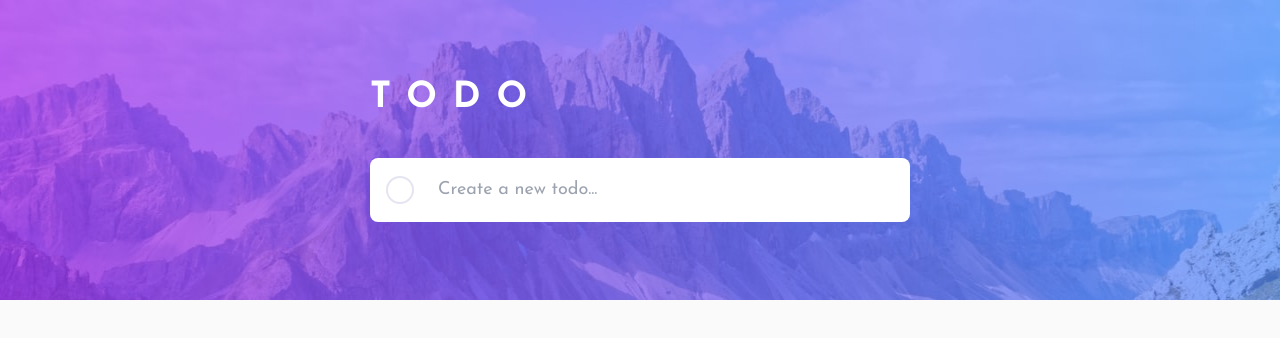
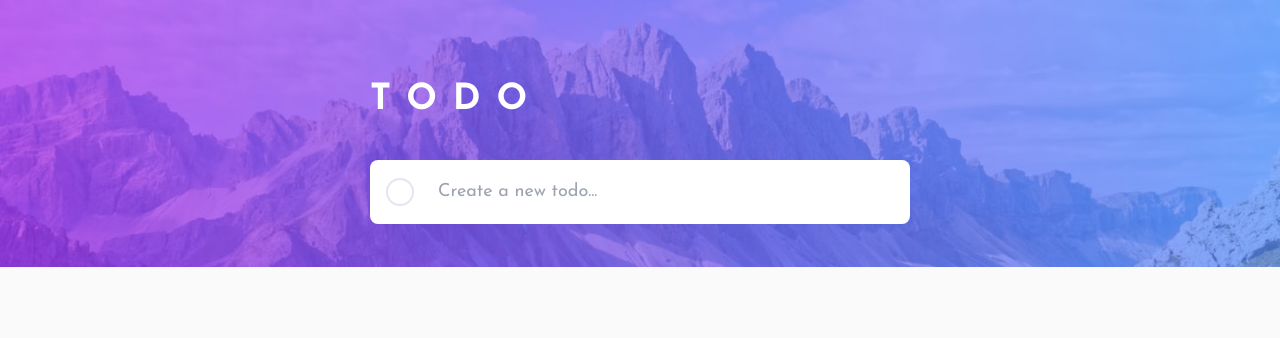
Before and after one commit to leandrho/todo-app-fmi, a React (Vite) app: page / in a window 1280 px wide. Shown: the top 338 px of the page. Built offline with nearby package versions, Linux system fonts and the light colour scheme.

Commit message:
change app

```diff
--- a/src/App.tsx
+++ b/src/App.tsx
@@ -7,12 +7,13 @@ function App() {
 
   const bg = {
     backgroundImage: 'url(/images/bg-desktop-light.jpg)',
-    backgroundSize: '100% 100%',
+    backgroundSize: '100%',
     backgroundPosition: 'top',
+    backgroundRepeat: 'no-repeat',
   }
   return (
     <>
-    <div className='min-h-[300px] flex items-center justify-center flex-col gap-10' style={bg}>
+    <div className='h-screen flex items-center pt-20 flex-col gap-10' style={bg}>
         <header className="w-[540px]">
           <h1 className="text-4xl font-bold text-white tracking-[1rem]">TODO</h1>
         </header>
```
Lines whose indentation alone changed are shown as unchanged.
